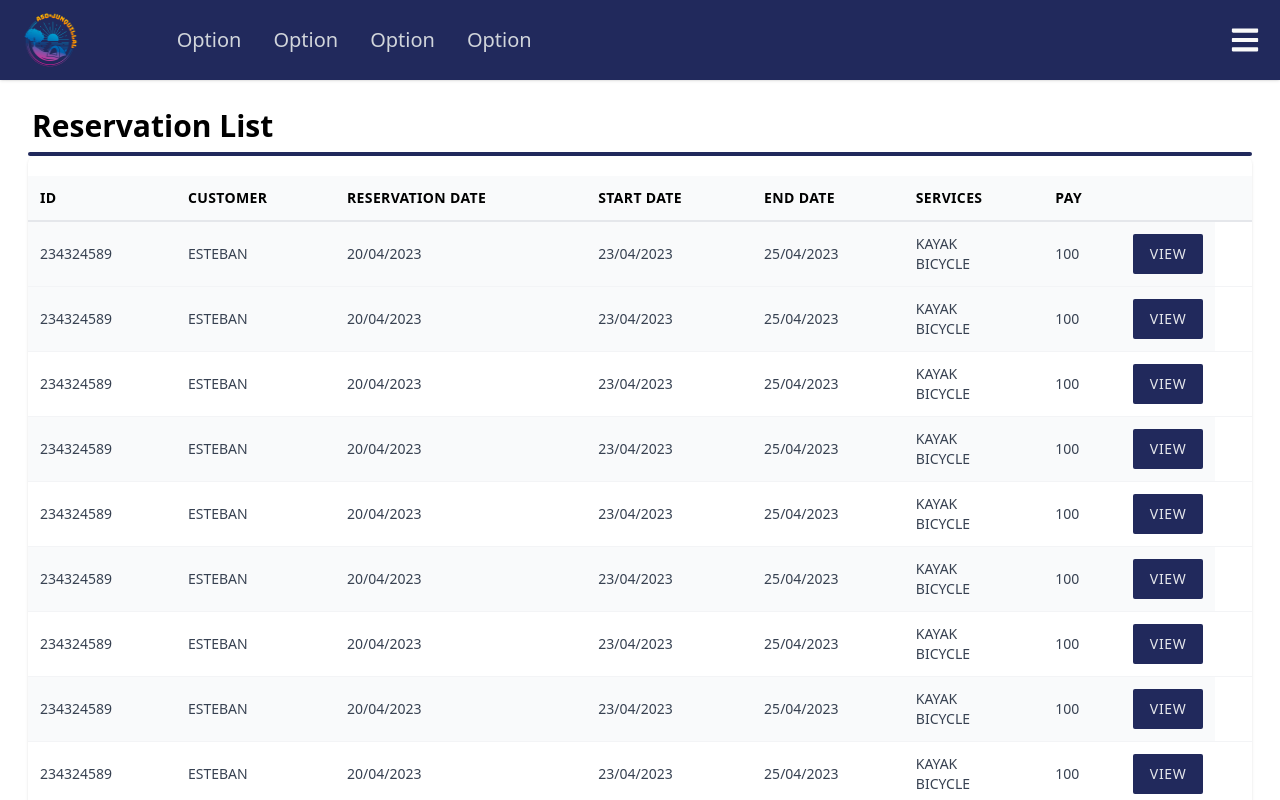
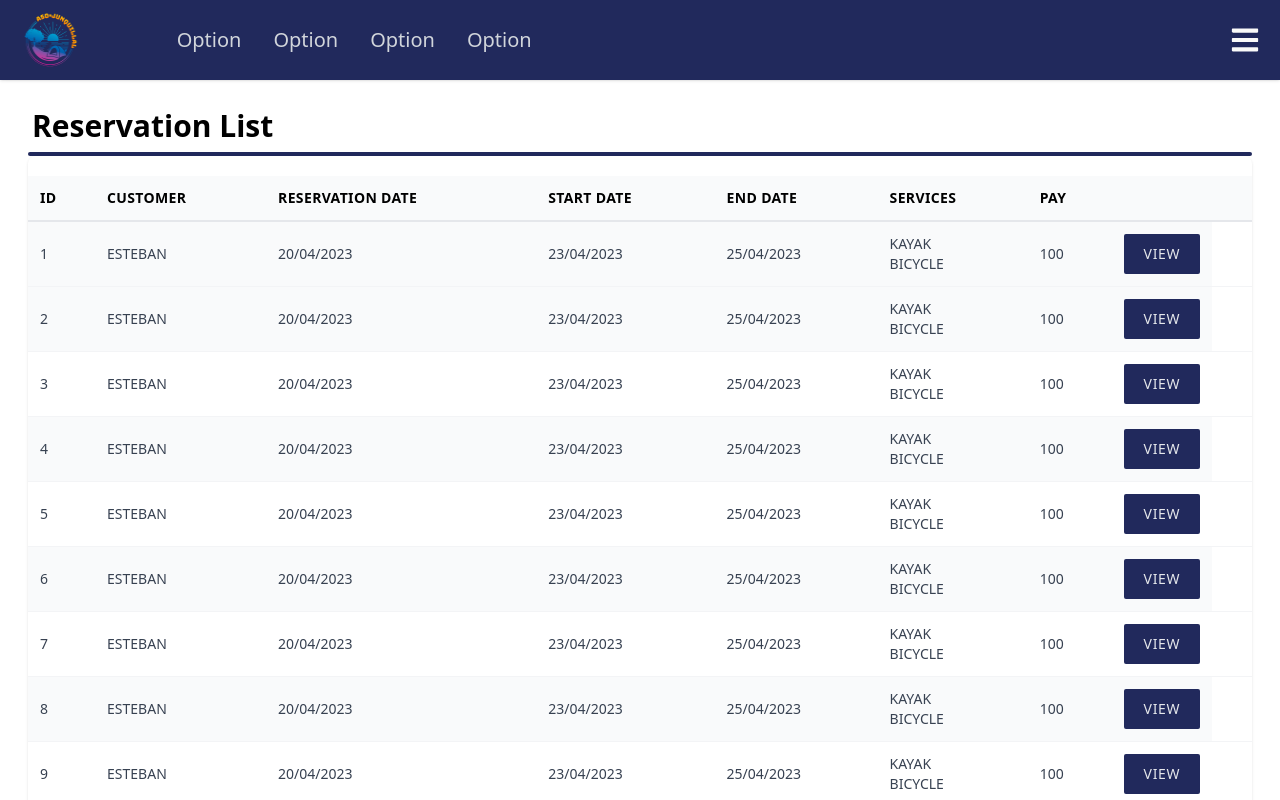
Before and after one commit to estebancb03/LosOsitos_ci0128_23a, a React (Vite) app in the folder src/Frontend/: page /operator/reservation-list in a window 1280 px wide. Shown: the top 800 px of the page. Built offline with nearby package versions, Linux system fonts and the light colour scheme.

Commit message:
Se cargan los datos a un estado por medio del useEffect

```diff
--- a/src/Frontend/src/pages/ReservationList.jsx
+++ b/src/Frontend/src/pages/ReservationList.jsx
@@ -11,11 +11,13 @@ import TableItem from "../components/Table/TableItem";
 import InputButton from "../components/Buttons/InputButton";
 import DropDownSelect from "../components/Buttons/DropDownSelect";
 
-import AvailabilityTestData from "../data/ReservationTestData";
+import ReservationTestData from "../data/ReservationTestData";
 
 const ReservationList = () => {
   // State that controls the popup window
   const [viewModal, setViewModal] = useState(false);
+  // State that controls the records of the table
+  const [reservationRecords, setReservationRecords] = useState([]);
   // State that constrols the modal information
   const [recordInfo, setRecordInfo] = useState({});
   // State that constrols the modify button in the popup
@@ -44,7 +46,7 @@ const ReservationList = () => {
 
   // Method that shows the information of a row in the popup
   const setModalDataStatus = (itemID) => {
-    const itemSelected = AvailabilityTestData.filter(
+    const itemSelected = ReservationTestData.filter(
       (item) => item.reservationId == itemID
     );
     setRecordInfo(itemSelected[0]);
@@ -57,12 +59,17 @@ const ReservationList = () => {
     modifyButton === "Modify"
       ? setModifyButton("Save changes")
       : setModifyButton("Modify");
-  }
+  };
 
   // Method that gets the names of the services of a row
   const getServicesNames = (services) => {
     return services.map((service) => service.name);
   };
+
+  // The data is loaded to the state
+  useEffect(() => {
+    setReservationRecords(ReservationTestData);
+  }, []);
 
   return (
     <>
@@ -75,12 +82,7 @@ const ReservationList = () => {
           title="Reservation Data"
         >
           <div className="my-3">
-            {
-              <Button
-                text={modifyButton}
-                onclickFunction={modifyHandleClick}
-              />
-            }
+            {<Button text={modifyButton} onclickFunction={modifyHandleClick} />}
           </div>
           <div className="grid grid-cols-2 gap-x-8 gap-y-6 sm:grid-cols-2">
             <InputButton
@@ -195,12 +197,12 @@ const ReservationList = () => {
         {/* Table elements */}
         <Title name="Reservation List" />
         <Table colums={tableColumns}>
-          {AvailabilityTestData.map((record, index) => (
+          {reservationRecords.map((record, index) => (
             <TableItem
               key={index}
               number={index}
               data={[
-                record.customerId,
+                record.reservationId,
                 record.customer,
                 record.reservationDate,
                 record.startDate,
```
Lines whose indentation alone changed are shown as unchanged.
